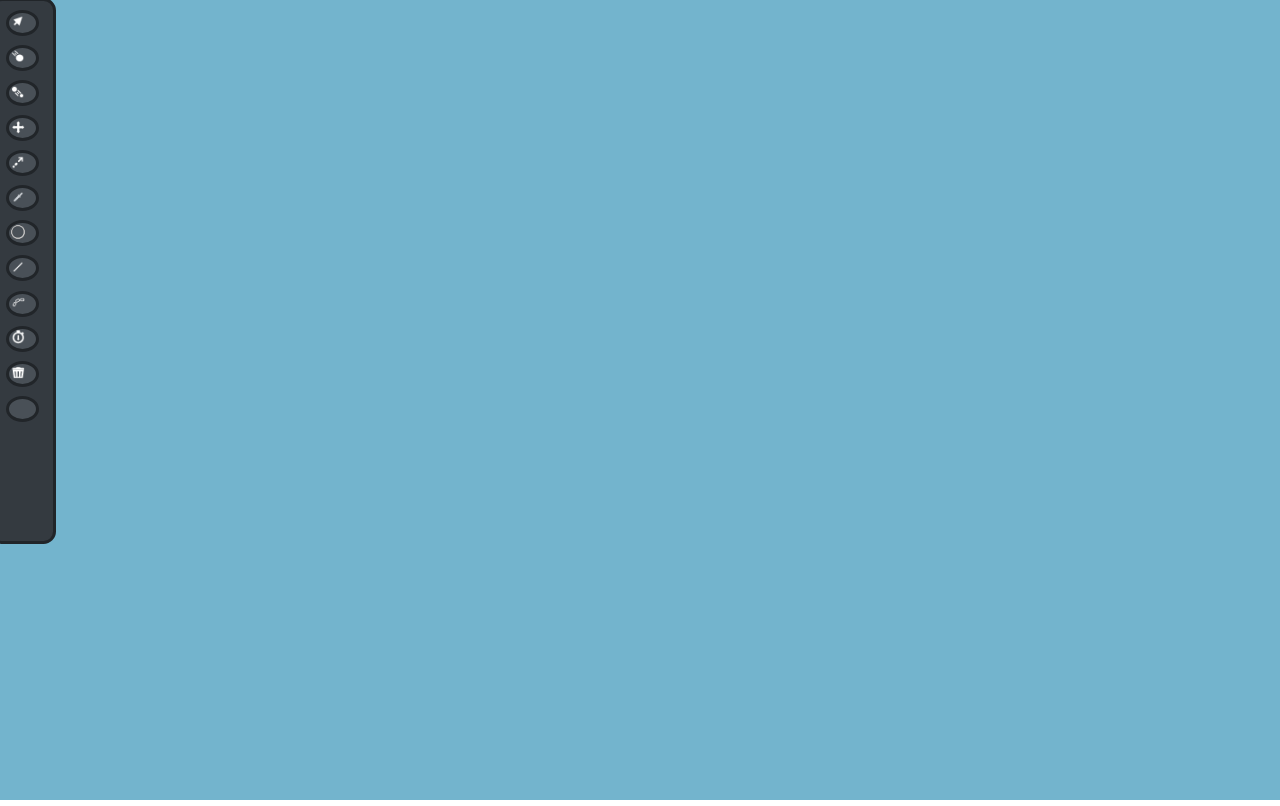
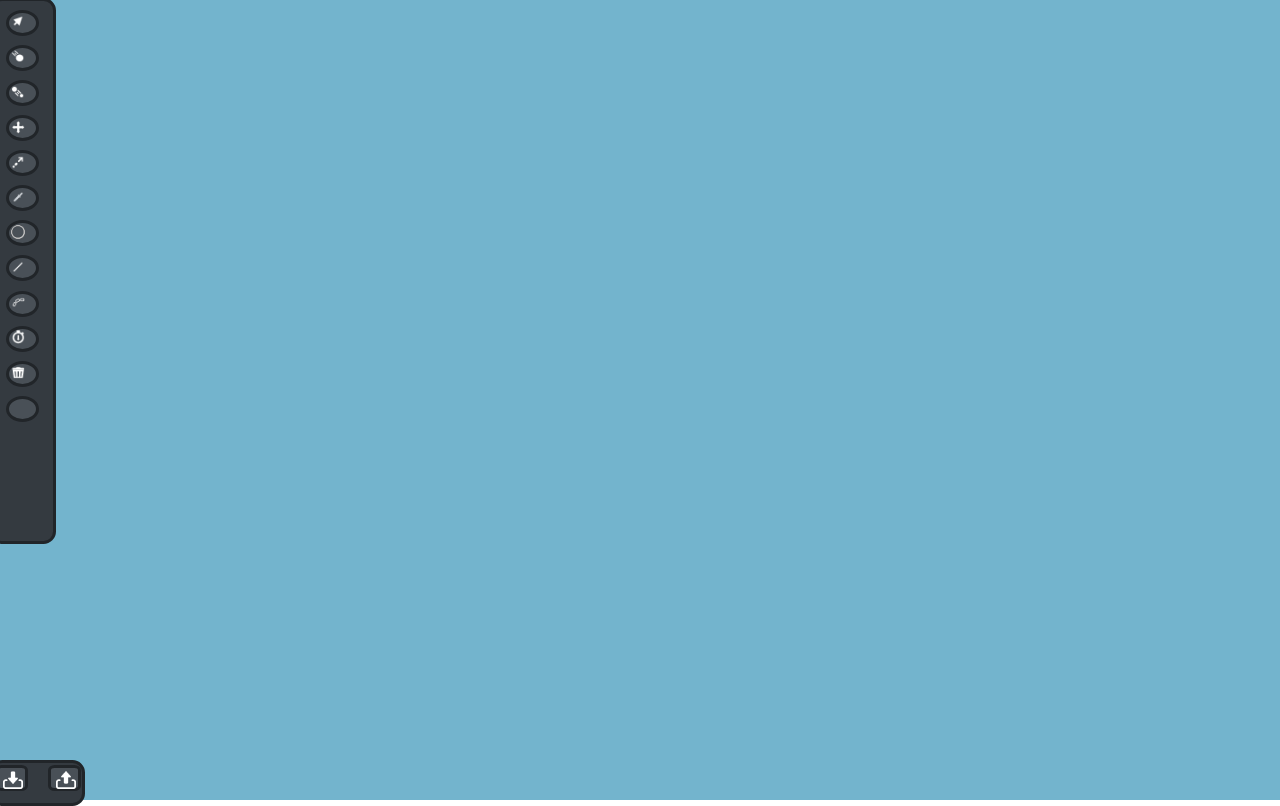
Before and after one commit to TheRedShip/2D-Physics-engine, a plain HTML site: page index.html in a window 1280 px wide. Shown: the top 806 px of the page. Drawn offline with Linux system fonts and the light colour scheme.

Commit message:
Update style.css

```diff
--- a/style.css
+++ b/style.css
@@ -207,7 +207,7 @@ html, body {height: 100%; overflow: hidden}
 }
 
 .item:hover .textPopup{
-    animation: slide-in-left 1s cubic-bezier(0.230, 1.000, 0.320, 1.000) both;
+    animation: slide-in-left 1s cubic-bezier(0.230, 1.000, 0.320, 1.000) 1s both;
 }
 
 .item:not(:hover) .textPopup{
@@ -237,7 +237,7 @@ html, body {height: 100%; overflow: hidden}
     opacity:0;
 }
 .item:hover .textPopupSubItem{
-    animation: slide-in-left 1s cubic-bezier(0.230, 1.000, 0.320, 1.000) both;
+    animation: slide-in-left 1s cubic-bezier(0.230, 1.000, 0.320, 1.000) 1s both;
 }
 
 .item:not(:hover) .textPopupSubItem{
@@ -257,8 +257,8 @@ html, body {height: 100%; overflow: hidden}
     background: rgb(73, 80, 87);
     border:solid rgb(33, 37, 41);
     border-radius: 100%;
-
-    transition: all 0.3s ease;
+    transition-property: border,transform;
+    transition: 0.3s ease;
 }
 
 .selected {
@@ -352,6 +352,48 @@ html, body {height: 100%; overflow: hidden}
 }
 
 
+#state {
+    position:absolute;
+    display: flex; /* Use flexbox */
+    flex-direction: row; /* Arrange child divs horizontally */
+    justify-content: center; /* Center child divs horizontally */
+    align-items: center;
+
+    left:-0.8vw;
+    bottom:-0.8vh;
+
+    min-width: 60px;
+    width:7vw;
+    height:5vh;
+
+    background: rgb(52, 58, 64);
+    border:solid rgb(33, 37, 41);
+    border-radius: 0.977vw;
+}
+
+.button {
+    margin: 10px;
+    margin-top:0px;
+
+    min-width:27px;
+    width:1.38vw;
+    height:2.5vh;
+
+    background: rgb(73, 80, 87);
+    border:solid rgb(33, 37, 41);
+    border-radius: 20%;
+    transition-property: border,transform;
+    transition: 0.3s ease;
+}
+.button:hover {
+    transform:scale(1.2);
+    border:solid rgb(173, 181, 189) !important;
+}
+.button:not(:hover){
+    transform:scale(1);
+    border:solid rgb(33, 37, 41) !important;
+}
+
 @keyframes slide-in-left {
     0% {
       transform: translateX(-1000px);
```
